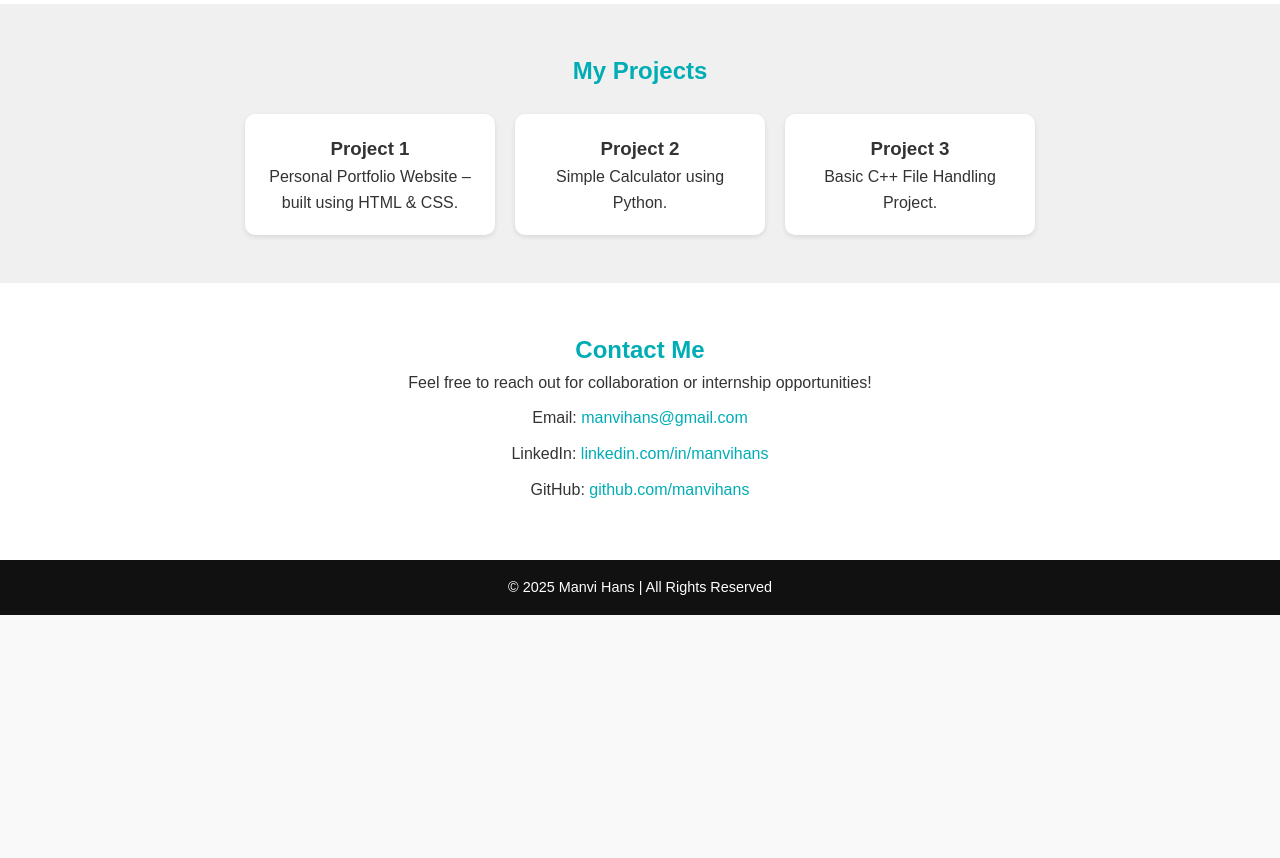
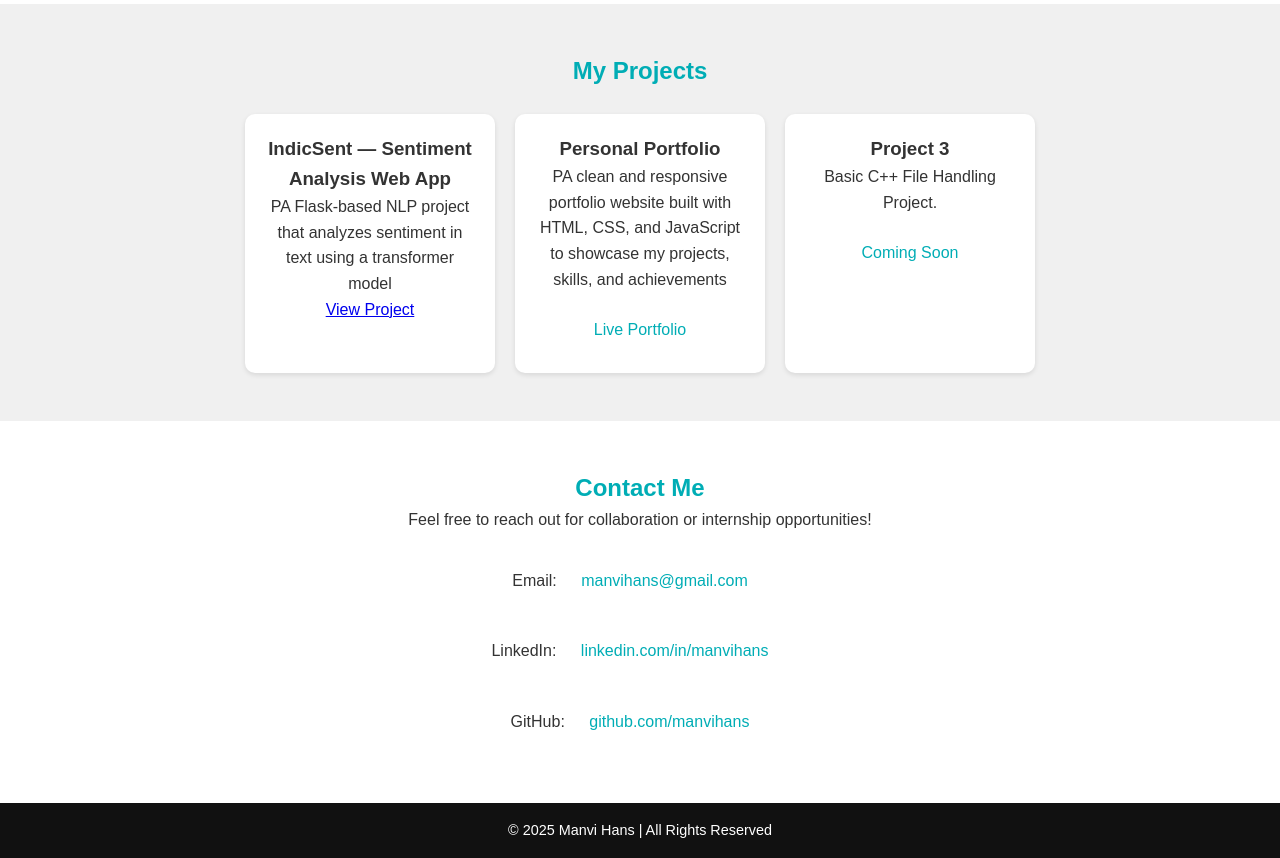
Before and after one commit to ManviHans/manvihans, a plain HTML site: page index.html in a window 1280 px wide. Shown: the part 1100-1958 px from the top of the page. Before the commit the page ends 1715 px from the top, so only its background shows below. Drawn offline with Linux system fonts and the light colour scheme.

Commit message:
Updated portfolio with working nav links and contact info

```diff
--- a/index.html
+++ b/index.html
@@ -47,16 +47,19 @@
     <h2>My Projects</h2>
     <div class="project-container">
       <div class="project-card">
-        <h3>Project 1</h3>
-        <p>Personal Portfolio Website – built using HTML & CSS.</p>
+        <h3>IndicSent — Sentiment Analysis Web App</h3>
+        <p>PA Flask-based NLP project that analyzes sentiment in text using a transformer model</p>
+         <a href="https://github.com/ManviHans/IndicSent" target="_blank">View Project</a>
       </div>
       <div class="project-card">
-        <h3>Project 2</h3>
-        <p>Simple Calculator using Python.</p>
+        <h3>Personal Portfolio</h3>
+        <p>PA clean and responsive portfolio website built with HTML, CSS, and JavaScript to showcase my projects, skills, and achievements</p>
+        <a href="https://manvihans.github.io/Portfolio" target="_blank" class="btn">Live Portfolio</a>
       </div>
       <div class="project-card">
         <h3>Project 3</h3>
         <p>Basic C++ File Handling Project.</p>
+        <a href="#" class="btn disabled">Coming Soon</a>
       </div>
     </div>
   </section>
@@ -65,9 +68,9 @@
     <h2>Contact Me</h2>
     <p>Feel free to reach out for collaboration or internship opportunities!</p>
     <div class="contact-info">
-      <p>Email: <a href="mailto:manvihans@gmail.com">manvihans@gmail.com</a></p>
-      <p>LinkedIn: <a href="#">linkedin.com/in/manvihans</a></p>
-      <p>GitHub: <a href="#">github.com/manvihans</a></p>
+      <p>Email: <a href="mailto:manviiihans@gmail.com" target="_blank" class="btn">manvihans@gmail.com</a></p>
+      <p>LinkedIn: <a href="https://www.linkedin.com/in/manvi-devi-04a43233b/" target="_blank" class="btn">linkedin.com/in/manvihans</a></p>
+      <p>GitHub: <a href="https://github.com/ManviHans" target="_blank" class="btn">github.com/manvihans</a></p>
     </div>
   </section>
 
--- a/style.css
+++ b/style.css
@@ -172,3 +172,7 @@ footer {
   padding: 1rem;
   font-size: 0.9rem;
 }
+
+html {
+  scroll-behavior: smooth;
+}
```
